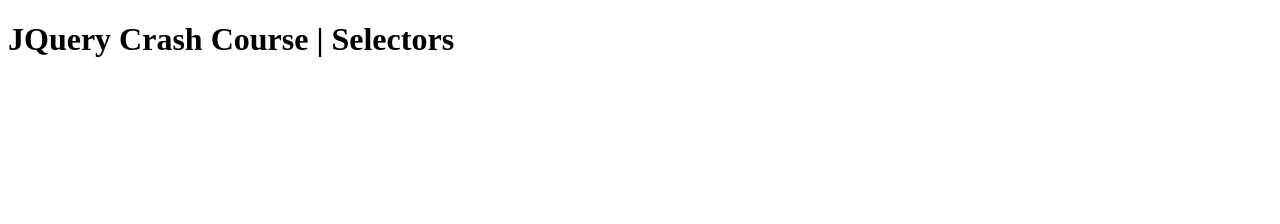
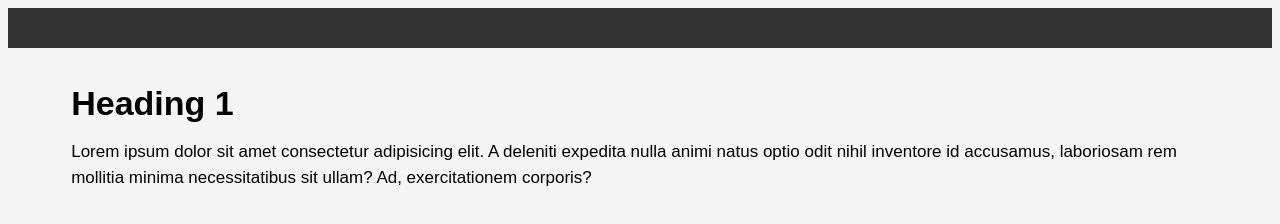
Before and after one commit to pittyh6/2-12Mths-WebDevelopmentStudy-2022-2023, a plain HTML site: page WDS-35_JQuery-1_jQuery_Crash_Course_1-Intro_&_Selectors/selectors/index.html in a window 1280 px wide. Drawn offline with nearby package versions, Linux system fonts and the light colour scheme.

Commit message:
[wds-35]

```diff
--- a/WDS-35_JQuery-1_jQuery_Crash_Course_1-Intro_&_Selectors/selectors/index.html
+++ b/WDS-35_JQuery-1_jQuery_Crash_Course_1-Intro_&_Selectors/selectors/index.html
@@ -6,15 +6,50 @@
     <meta name="viewport" content="width=device-width, initial-scale=1.0">
     <title>jquery | selectors</title>
     <script src="https://ajax.googleapis.com/ajax/libs/jquery/3.6.0/jquery.min.js"></script>
+    <style>
+        body{
+            font-size: 17px;
+            font-family:arial,sans-serif;
+            background-color: #f4f4f4;
+            line-height: 1.5em;
+        }
+        header{
+            background: #333;
+            color: #fff;
+            padding: 20px;
+            text-align: center;
+            border-bottom: 4px #000 solid #000;
+            margin-bottom:10px;
+        }
+        #container {
+            width: 90%;
+            margin: auto;
+            padding: 10px;
+        }
+    </style>
 </head>
 <body>
     <header>
         <h1>JQuery Crash Course | Selectors</h1>
     </header>
     <div id="container">
+        <h1 id="heading1">Heading 1</h1>
+        <p id="para1">Lorem ipsum dolor sit amet consectetur adipisicing elit. A deleniti expedita nulla
+             animi natus optio odit nihil inventore id accusamus, <span>laboriosam rem mollitia minima
+                necessitatibus sit ullam? </span>  Ad, exercitationem corporis?
+        </p>
 
+        <h1 id="heading2">Heading 2</h1>
+        <p class="para2">Lorem ipsum dolor sit amet consectetur adipisicing elit. A deleniti expedita nulla
+             animi natus optio odit nihil inventore id accusamus, laboriosam rem mollitia minima
+             necessitatibus sit ullam? Ad, exercitationem corporis?
+        </p>
     </div>
 
-    <script></script>
+    <script>
+        $('h1').hide()
+        $('#heading1').fadeIn()
+        $('.para2').fadeOut()
+    </script>
 </body>
 </html>
```
Also changed, not shown: WDS-35_JQuery-1_jQuery_Crash_Course_1-Intro_&_Selectors/README.md.
